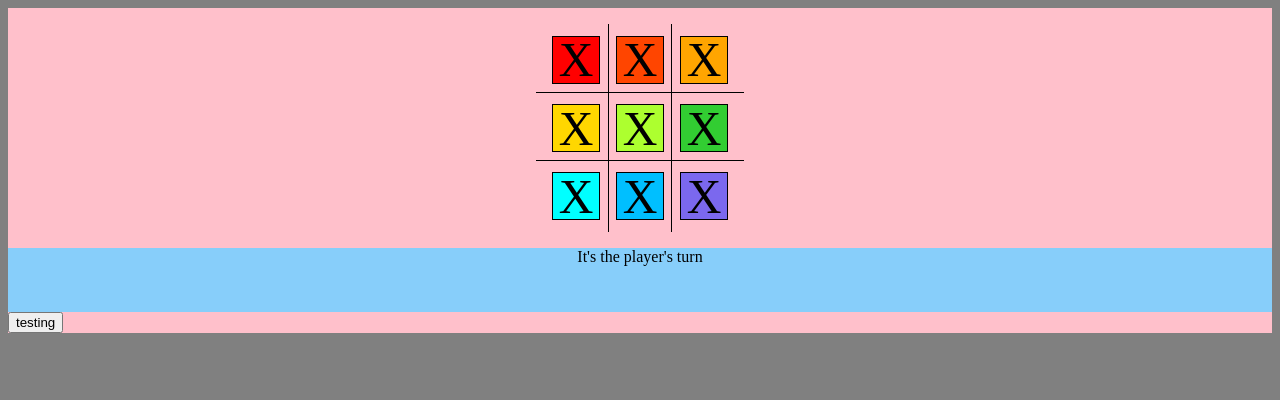
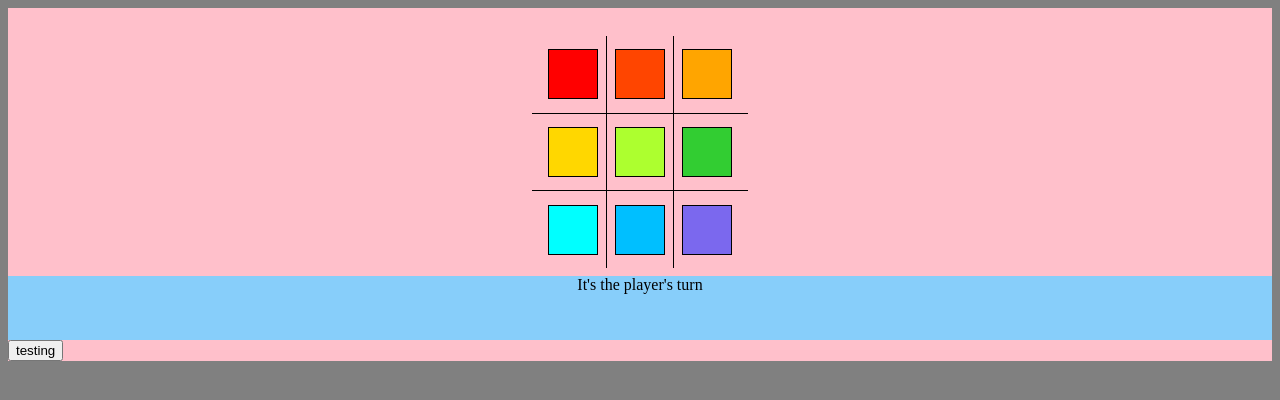
Before and after one commit to lisab1993/vanillaTicTacToe, a plain HTML site: page index.html in a window 1280 px wide. Drawn offline with Linux system fonts and the light colour scheme.

Commit message:
fixed css

```diff
--- a/index.html
+++ b/index.html
@@ -13,24 +13,29 @@
     <div class="container">
         <div class="gameboard">
             <div class="topRow">
-                <span class="tLeft" id="tLeft">X</span>
-                <span class="tMid" id="tMid">X</span>
-                <span class="tRight" id="tRight">X</span>
+                <span class="tLeft" id="tLeft"></span>
+                <span class="vertLine"></span>
+                <span class="tMid" id="tMid"></span>
+                <span class="vertLine"></span>
+                <span class="tRight" id="tRight"></span>
             </div>
-            <span class="hztLine"></span>
+            <!-- <span class="hztLine"></span> -->
 
-            <span class="vertLine"></span>
             <div class="midRow">
-                <span class="mLeft" id="mLeft">X</span>
-                <span class="mMid" id="mMid">X</span>
-                <span class="mRight" id="mRight">X</span>
+                <span class="mLeft" id="mLeft"></span>
+                <span class="vertLine"></span>
+                <span class="mMid" id="mMid"></span>
+                <span class="vertLine"></span>
+                <span class="mRight" id="mRight"></span>
             </div>
-            <span class="hztLine"></span>
+            <!-- <span class="hztLine"></span> -->
 
             <div class="bottomRow">
-                <span class="bLeft" id="bLeft">X</span>
-                <span class="bMid" id="bMid">X</span>
-                <span class="bRight" id="bRight">X</span>
+                <span class="bLeft" id="bLeft"></span>
+                <span class="vertLine"></span>
+                <span class="bMid" id="bMid"></span>
+                <span class="vertLine"></span>
+                <span class="bRight" id="bRight"></span>
             </div>
         </div>
 
--- a/script.js
+++ b/script.js
@@ -52,6 +52,36 @@ window.onload = function () {
 btn.addEventListener("click", function () {
   oneTurn();
 });
+
+tLeft.addEventListener("click", function () {
+    tLeft.innerHTML = "X"
+})
+tMid.addEventListener("click", function () {
+    tMid.innerHTML = "X"
+})
+tRight.addEventListener("click", function () {
+    tRight.innerHTML = "X"
+})
+
+mLeft.addEventListener("click", function () {
+    mLeft.innerHTML = "X"
+})
+mMid.addEventListener("click", function () {
+    mMid.innerHTML = "X"
+})
+mRight.addEventListener("click", function () {
+    mRight.innerHTML = "X"
+})
+
+bLeft.addEventListener("click", function () {
+    bLeft.innerHTML = "X"
+})
+bMid.addEventListener("click", function () {
+    bMid.innerHTML = "X"
+})
+bRight.addEventListener("click", function () {
+    bRight.innerHTML = "X"
+})
 //make random function to pick who goes first -player or computer
 //keep track of whose turn it is
 //player will be 1, computer will be 0
--- a/style.css
+++ b/style.css
@@ -1,7 +1,7 @@
 body {
     background-color: gray;
 }
-/* parent container and row containers */
+/* containers */
 .container {
     background-color: pink;
 }
@@ -18,47 +18,43 @@ body {
     align-items: center;
     height: 15rem;
     font-size: 3rem;
+    padding-top: 1.75rem;
 }
 .topRow {
     display: flex;
     justify-content: center;
-    width:11rem;
-    height: 3rem;
-    margin-bottom: .5rem;
+    align-items: center;
+    width:13.5rem;
+    height: 5rem;
+    /* background-color: blueviolet; */
+    border-bottom: .1rem solid black;
 }
 .midRow {
     display: flex;
     justify-content: center;
-    width:11rem;
-    height: 3rem;
-    margin-bottom: .5rem;
+    align-items: center;
+    width:13.5rem;
+    height: 5rem;
+    /* background-color: aquamarine; */
+    border-bottom: .1rem solid black;
 }
 .bottomRow {
     display: flex;
     justify-content: center;
-    width:11rem;
-    height: 3rem;
+    align-items: center;
+    width:13.5rem;
+    height: 5rem;
+    margin-bottom: .5rem;
+    /* background-color: orchid; */
+}
+.vertLine {
+    width: .05rem;
+    height: 4.78rem;
+    background-color: black;
 }
 
-/* lines */
-.hztLine {
-    width: 13rem;
-    height: .2rem;
-    border-top: .1rem solid black;
-    padding-top: .5rem;
-}
-.vertLine {
-    /* display: flex; */
-    /* flex-direction: column; */
-    border-left: .1rem solid black;
-    border-right: .1rem solid black;
-    width: 3.9rem;
-    height: 13rem;
-    justify-content: space-around;
-    position: absolute;
-}
 
-/* top row spans */
+/* rows */
 .tLeft {
     display: flex;
     flex-direction: column;
@@ -67,7 +63,8 @@ body {
     border: solid black .1rem;
     width: 3rem;
     text-align: center;
-    margin-right: 1rem;
+    margin-right: .5rem;
+    height: 3rem;
 }
 .tMid {
     display: flex;
@@ -77,7 +74,9 @@ body {
     border: solid black .1rem;
     width: 3rem;
     text-align: center;
-    margin-right: 1rem;
+    margin-right: .5rem;
+    margin-left: .5rem;
+    height: 3rem;
 }
 .tRight {
     display: flex;
@@ -87,6 +86,8 @@ body {
     border: solid black .1rem;
     width: 3rem;
     text-align: center;
+    height: 3rem;
+    margin-left: .5rem;
 }
 
 /* middle row spans */
@@ -98,7 +99,8 @@ body {
     border: solid black .1rem;
     width: 3rem;
     text-align: center;
-    margin-right: 1rem;
+    margin-right: .5rem;
+    height: 3rem;
 }
 .mMid {
     display: flex;
@@ -108,7 +110,9 @@ body {
     border: solid black .1rem;
     width: 3rem;
     text-align: center;
-    margin-right: 1rem;
+    margin-right: .5rem;
+    margin-left: .5rem;
+    height: 3rem;
 }
 .mRight {
     display: flex;
@@ -118,6 +122,8 @@ body {
     border: solid black .1rem;
     width: 3rem;
     text-align: center;
+    height: 3rem;
+    margin-left: .5rem;
 }
 
 /* bottom row spans */
@@ -129,7 +135,8 @@ body {
     border: solid black .1rem;
     width: 3rem;
     text-align: center;
-    margin-right: 1rem;
+    margin-right: .5rem;
+    height: 3rem;
 }
 .bMid {
     display: flex;
@@ -139,7 +146,9 @@ body {
     border: solid black .1rem;
     width: 3rem;
     text-align: center;
-    margin-right: 1rem;
+    margin-right: .5rem;
+    margin-left: .5rem;
+    height: 3rem;
 }
 .bRight {
     display: flex;
@@ -149,4 +158,6 @@ body {
     border: solid black .1rem;
     width: 3rem;
     text-align: center;
+    height: 3rem;
+    margin-left: .5rem;
 }
```
